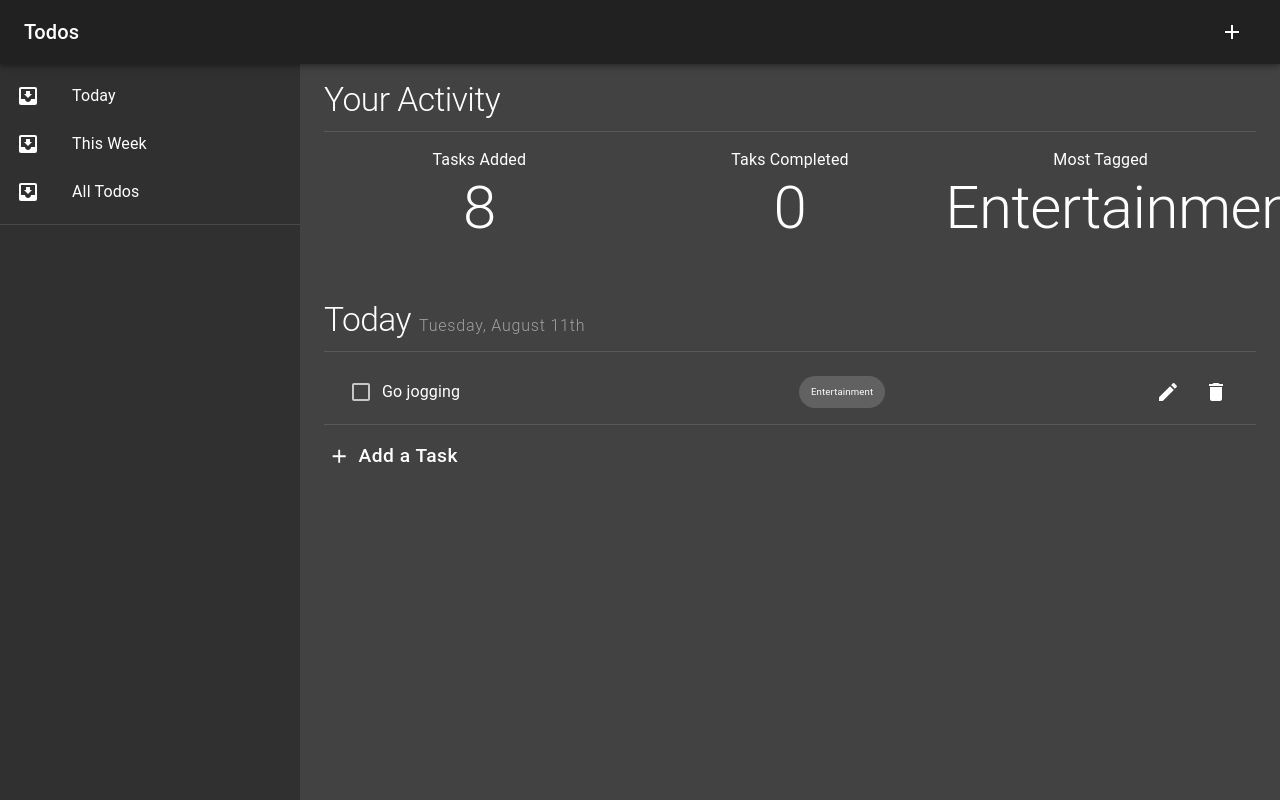
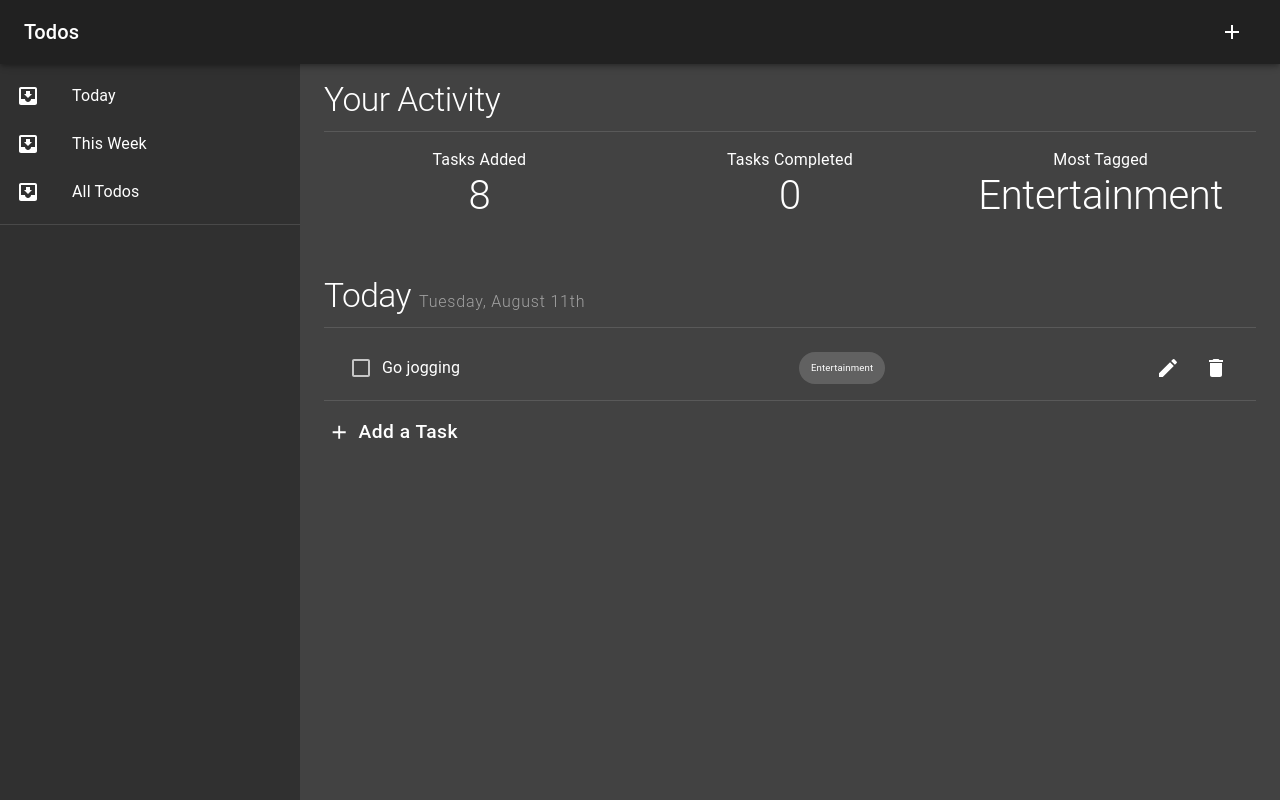
Before and after one commit to Slowcobo/todo, a React (Create React App) app: page / in a window 1280 px wide. Built offline with nearby package versions, Linux system fonts and the light colour scheme.

Commit message:
Add minor style adjustments

```diff
--- a/src/TodoDashboard.js
+++ b/src/TodoDashboard.js
@@ -1,7 +1,6 @@
 import React from "react";
 import { makeStyles } from "@material-ui/core/styles";
 import Grid from "@material-ui/core/Grid";
-import Typography from "@material-ui/core/Typography";
 import TodoMetrics from "./TodoMetrics";
 import TodosToday from "./TodosToday";
 
@@ -20,7 +19,6 @@ export default function TodoDashboard() {
   return (
     <Grid container className={classes.root}>
       <Grid item xs={12}>
-
         <TodoMetrics />
       </Grid>
       <Grid item xs={12}>
--- a/src/TodoMetrics.js
+++ b/src/TodoMetrics.js
@@ -1,17 +1,27 @@
 import React, { useContext } from "react";
+import { makeStyles } from "@material-ui/core/styles";
 import Grid from "@material-ui/core/Grid";
 import Typography from "@material-ui/core/Typography";
 import Divider from "@material-ui/core/Divider";
 import { TodosContext } from "./contexts/todos.context";
 import defaultTags from "./defaultTags";
 
+const useStyles = makeStyles((theme) => ({
+  root: {
+    "& h2": {
+      fontSize: "2.5rem",
+    },
+  },
+}));
+
 export default function TodoMetrics() {
   const todos = useContext(TodosContext);
   const todosCompleted = todos.filter((todo) => todo.completed);
+  const classes = useStyles();
 
-  const getActiveTag = () => {
+  const getMostTag = () => {
     let tagCount = 0;
-    let activeTag;
+    let mostTag;
 
     defaultTags.forEach((tag) => {
       const length = todos.filter((todo) =>
@@ -19,33 +29,33 @@ export default function TodoMetrics() {
       ).length;
       if (length > tagCount) {
         tagCount = length;
-        activeTag = tag;
+        mostTag = tag;
       }
     });
-    return activeTag;
+    return mostTag;
   };
 
-  const activeTag = getActiveTag().label;
+  const mostTag = getMostTag().label;
 
   return (
-    <Grid container>
+    <Grid container className={classes.root}>
       <Grid item xs={12}>
         <Typography variant="h1" gutterBottom>
           Your Activity
         </Typography>
         <Divider style={{ marginBottom: "1rem" }} />
       </Grid>
-      <Grid item xs={12} md={4} style={{ textAlign: "center" }}>
+      <Grid item xs={12} sm={4} style={{ textAlign: "center" }}>
         <Typography>Tasks Added</Typography>
         <Typography variant="h2">{todos.length}</Typography>
       </Grid>
-      <Grid item xs={12} md={4} style={{ textAlign: "center" }}>
-        <Typography>Taks Completed</Typography>
+      <Grid item xs={12} sm={4} style={{ textAlign: "center" }}>
+        <Typography>Tasks Completed</Typography>
         <Typography variant="h2">{todosCompleted.length}</Typography>
       </Grid>
-      <Grid item xs={12} md={4} style={{ textAlign: "center" }}>
+      <Grid item xs={12} sm={4} style={{ textAlign: "center" }}>
         <Typography>Most Tagged</Typography>
-        <Typography variant="h2">{activeTag}</Typography>
+        <Typography variant="h2">{mostTag}</Typography>
       </Grid>
     </Grid>
   );
```
